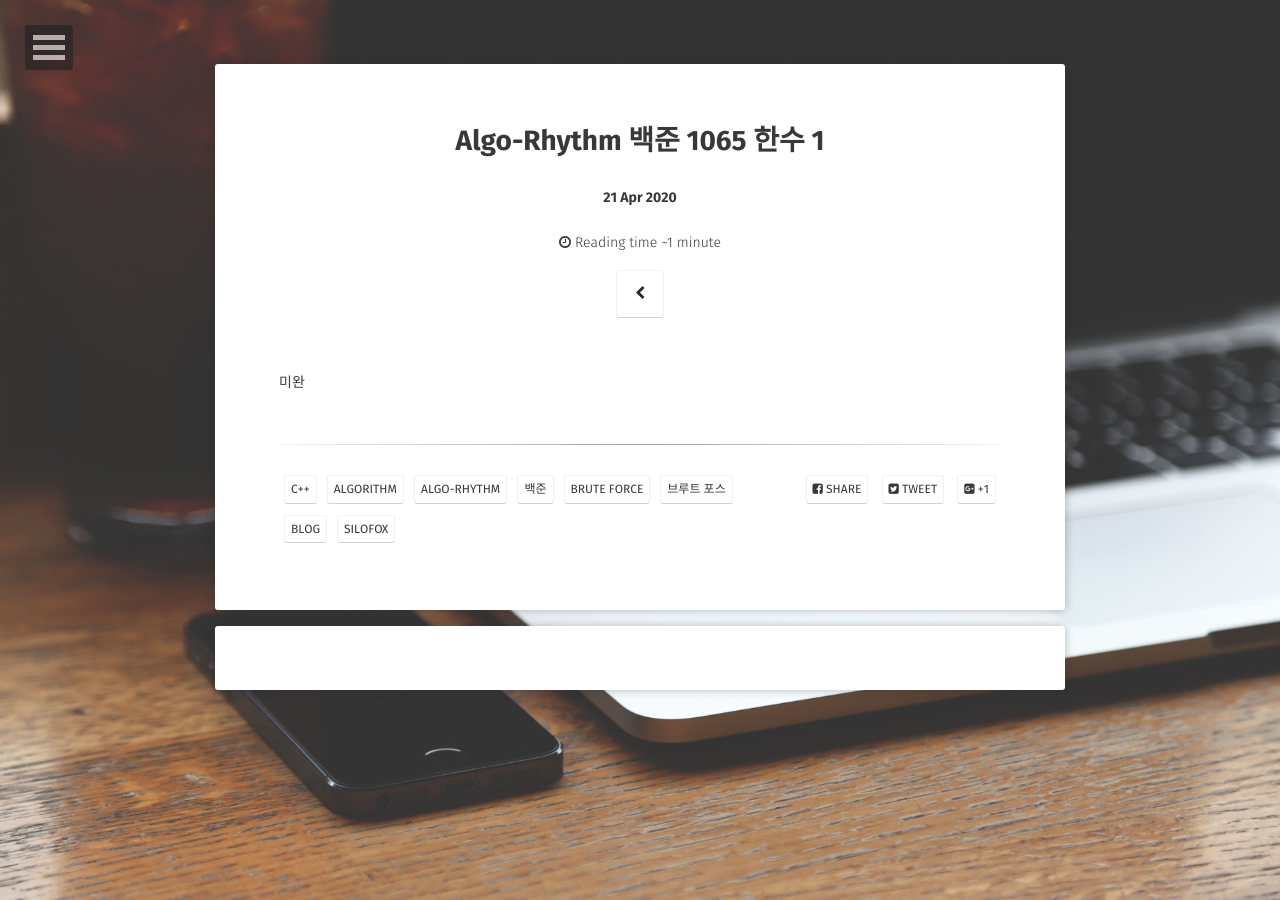
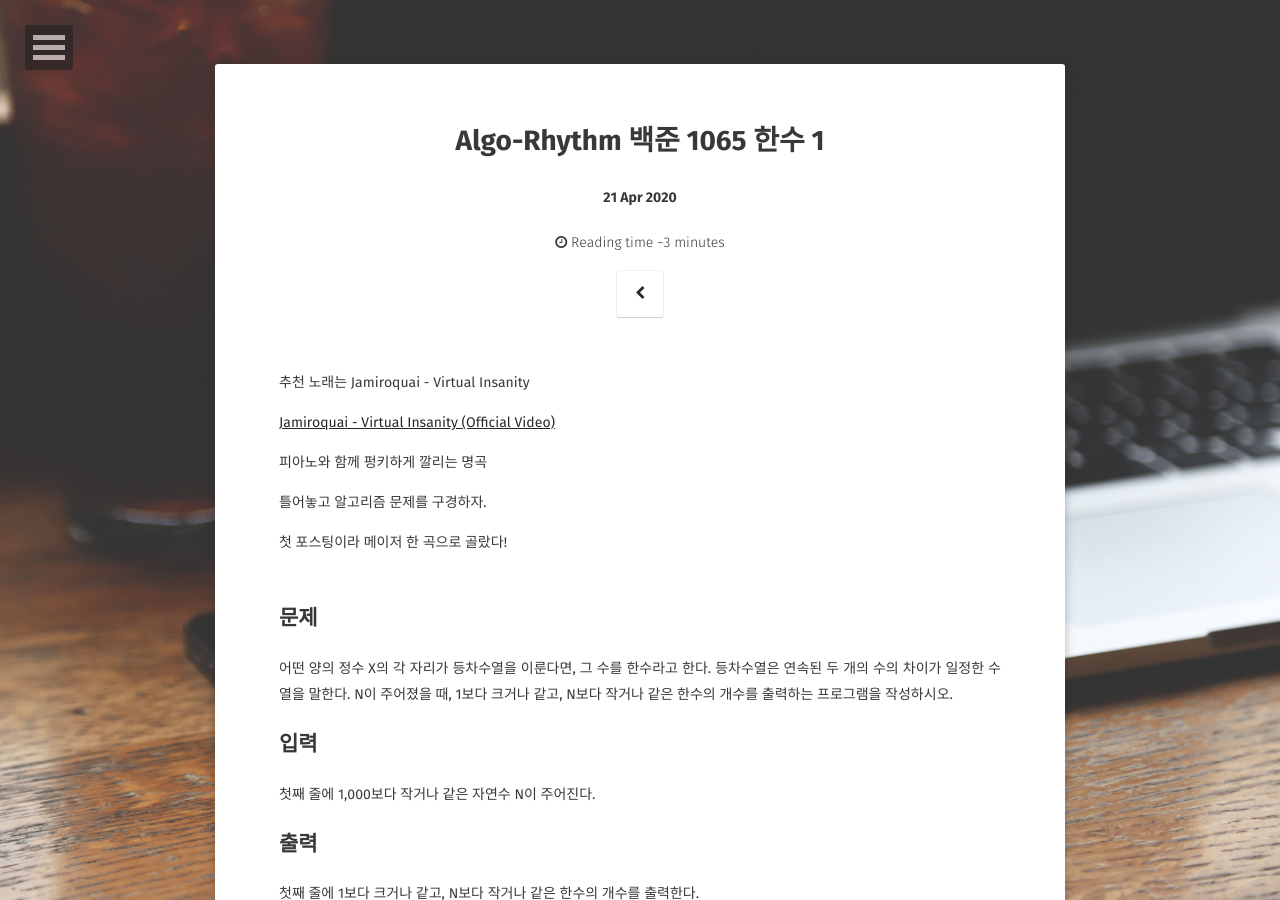
Before and after one commit to siloFoX/siloFoX.github.io, a Jekyll site: the page built from _posts/2020-04-21-algorhythm-baekjoon-1065-1.md, in a window 1280 px wide and 900 px high. Built offline with Jekyll 4.4.1, drawn with Linux system fonts in a browser that asks for light colours; some web fonts are replaced; comment, search, counter and statistics services are not loaded; some of the changed text lies outside the part shown.

Commit message:
first algorhythm post

````diff
--- a/_posts/2020-04-21-algorhythm-baekjoon-1065-1.md
+++ b/_posts/2020-04-21-algorhythm-baekjoon-1065-1.md
@@ -10,9 +10,283 @@ tag:
 - 백준
 - brute force
 - 브루트 포스
+- jamiroquai
 - blog
 - silofox
 comments: true
 ---
 
-미완
+추천 노래는 Jamiroquai - Virtual Insanity
+
+[Jamiroquai - Virtual Insanity (Official Video)](https://www.youtube.com/watch?v=4JkIs37a2JE&list=RDMM5vJn8o2fz6g&index=14)
+
+피아노와 함께 펑키하게 깔리는 명곡
+
+틀어놓고 알고리즘 문제를 구경하자.
+
+첫 포스팅이라 메이저 한 곡으로 골랐다!
+<br>
+<br>
+
+## 문제
+
+어떤 양의 정수 X의 각 자리가 등차수열을 이룬다면, 그 수를 한수라고 한다. 등차수열은 연속된 두 개의 수의 차이가 일정한 수열을 말한다. N이 주어졌을 때, 1보다 크거나 같고, N보다 작거나 같은 한수의 개수를 출력하는 프로그램을 작성하시오.
+
+## 입력
+
+첫째 줄에 1,000보다 작거나 같은 자연수 N이 주어진다.
+
+## 출력
+
+첫째 줄에 1보다 크거나 같고, N보다 작거나 같은 한수의 개수를 출력한다.
+
+## 제한
+
+시간 제한 : 2초 (약 2억번 계산 : 초당 1억번이라고 생각하면 편하다.)
+
+메모리 제한 : 128 MB (int 기준으로 3000만개 정도 : int 100 만개가 4MB 정도라 생각하면 편하다.)
+
+## 링크
+
+[1065번: 한수](https://www.acmicpc.net/problem/1065)
+<br>
+<br>
+
+## 의식의 흐름
+
+한수라는 개념을 처음 봤다. 그래서 일단 예시를 만들어보자.
+
+123 은
+
+2 - 1 = 1
+
+3 - 2 = 1
+
+이므로 한수 이다.
+<br>
+<br>
+
+그리고 예제를 보게되면 한자리수랑 두자리수는 다 한수라고 하는 것 같다.
+
+입력이 100보다 작으면 그냥 출력하면 될 것 같다.
+
+1000은 한수가 아니다.
+<br>
+<br>
+
+3자릿수라고 가정하고, 각 자릿수를 문자라고 생각해보자
+
+(string)ABC = "123" ( A = 1, B = 2, C = 3)
+<br>
+<br>
+
+B - A = C - B
+
+뭐 이런 식이다.
+
+물론 (뒷 자릿수) - (앞 자릿수) 가 아니고 (앞 자릿수) - (뒷 자릿수) 해도 상관은 없다.
+
+(A - B = B - C 이므로..)
+<br>
+<br>
+
+그럼 의사코드를 작성해보자. (한수의 개수를 새는 프로그램)
+
+```sh
+N 입력
+
+if (N < 100) :
+    return N;
+
+else :
+    count 에 99 대입
+    num 를 111 부터 N 까지 반복해서 대입 :  // N 이 111 보다 작으면 실행이 안되겠죠?
+
+    if (num 가 한수인가?) :
+        count++;
+
+return count;
+```
+<br>
+<br>
+
+틀 잡기
+
+```c++
+#include <iostream>
+
+using namespace std;
+
+bool is_han_number (int num) {
+
+        // 한수인지 검사하는 함수
+        // return 값으로 true, false를 반환한다.
+}
+
+int num_han_range (int N) {
+
+        // 의사코드에 따라 1~N 에서 한수의 개수의 개수를 반환하는 함수
+}
+
+int main() {
+
+    int N;
+    cin >> N;
+    cout << num_han_range(N);
+
+    return 0;
+}
+```
+
+자릿수마다 뽑아내는건 2가지 방법이 생각난다.
+
+1. integer to string 으로 변환
+2. 10의 제곱수, 나머지와 나누기 연산자, integer type의 특징(소숫점 계산 x) 으로
+
+그 중에 2번째 방법을 썼다. 일반적인 케이스는 다음에 생각해보자.
+
+```c++
+#include <iostream>
+
+using namespace std;
+
+bool is_han_number (int num) {
+
+    int hundred_digits = num / 100;
+    int ten_digits = (num % 100) / 10;
+    int one_digit = num % 10;
+
+    cout << hundred_digits << " " << ten_digits << " " << one_digit;
+}
+
+int num_han_range (int N) {
+
+
+}
+
+int main() {
+
+    int N;
+    cin >> N;
+    // cout << num_han_range(N);
+
+    is_han_number(N);
+
+    return 0;
+}
+```
+
+확인하기 위해서 일단 is_han_number로 잘 출력되는지 확인한다.
+
+지금은 자릿수 분리만 짜봤다.
+<br>
+<br>
+
+결과는 성공~
+
+123 넣으면 1 2 3 나오고
+
+20 넣으면 0 2 0 나온다.
+
+```c++
+#include <iostream>
+
+using namespace std;
+
+bool is_han_number (int num) {
+
+    int hundred_digits = num / 100;
+    int ten_digits = (num % 100) / 10;
+    int one_digit = num % 10;
+
+    if ((hundred_digits - ten_digits) == (ten_digits - one_digit))
+        return true;
+    else
+        return false;
+}
+
+int num_han_range (int N) {
+
+
+}
+
+int main() {
+
+    int N;
+    cin >> N;
+    // cout << num_han_range(N);
+
+    cout << is_han_number;
+
+    return 0;
+}
+```
+
+한수인 것을 검사하는 코드이다.
+
+0 ~ 99 일 때는 무조건 false (검사할 일이 없어서!)
+
+100 ~ 1000 은 한수만 true 인 것을 확인했다.
+<br>
+<br>
+
+```c++
+#include <iostream>
+
+using namespace std;
+
+bool is_han_number (int num) {
+
+    int hundred_digits = num / 100;
+    int ten_digits = (num % 100) / 10;
+    int one_digit = num % 10;
+
+    if ((hundred_digits - ten_digits) == (ten_digits - one_digit))
+        return true;
+    else
+        return false;
+}
+
+int num_han_range (int N) {
+
+    if (N < 100)
+        return N;
+    else {
+
+        int count = 99;
+        int num;
+        for (num = 111; num < N + 1; num++)
+            if (is_han_number(num))
+                count++;
+
+        return count;
+    }
+}
+
+int main() {
+
+    int N;
+    cin >> N;
+    cout << num_han_range(N);
+
+    return 0;
+}
+```
+
+결과는 성공!
+
+1~99 넣으면 실행시간은 거의 없는 수준
+
+최악일 때 1000 넣으면 1000 - 111 + 1 = 890 번 실행된다.
+
+for문 하나니까  복잡도는 O(n) 이다.
+<br>
+<br>
+
+## 의문점들
+
+brute force란 무엇일까?
+
+string으로 처리하는 것은 어떻게 할까?
+
+3자릿수가 아니면 어떡하지?
````
Also changed, not shown: _posts/2020-04-21-project-algo-rhythm.md (+3 -1 lines).
